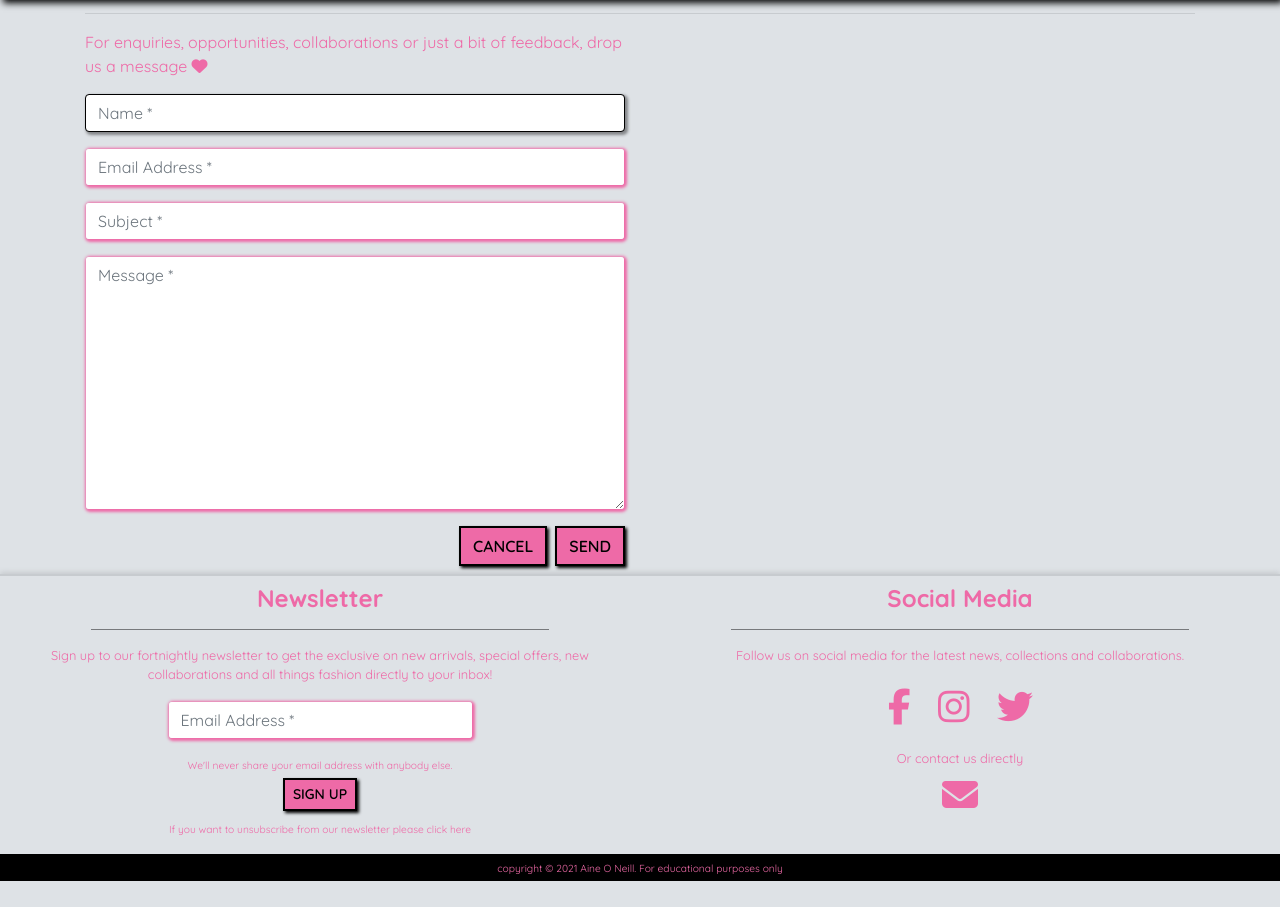
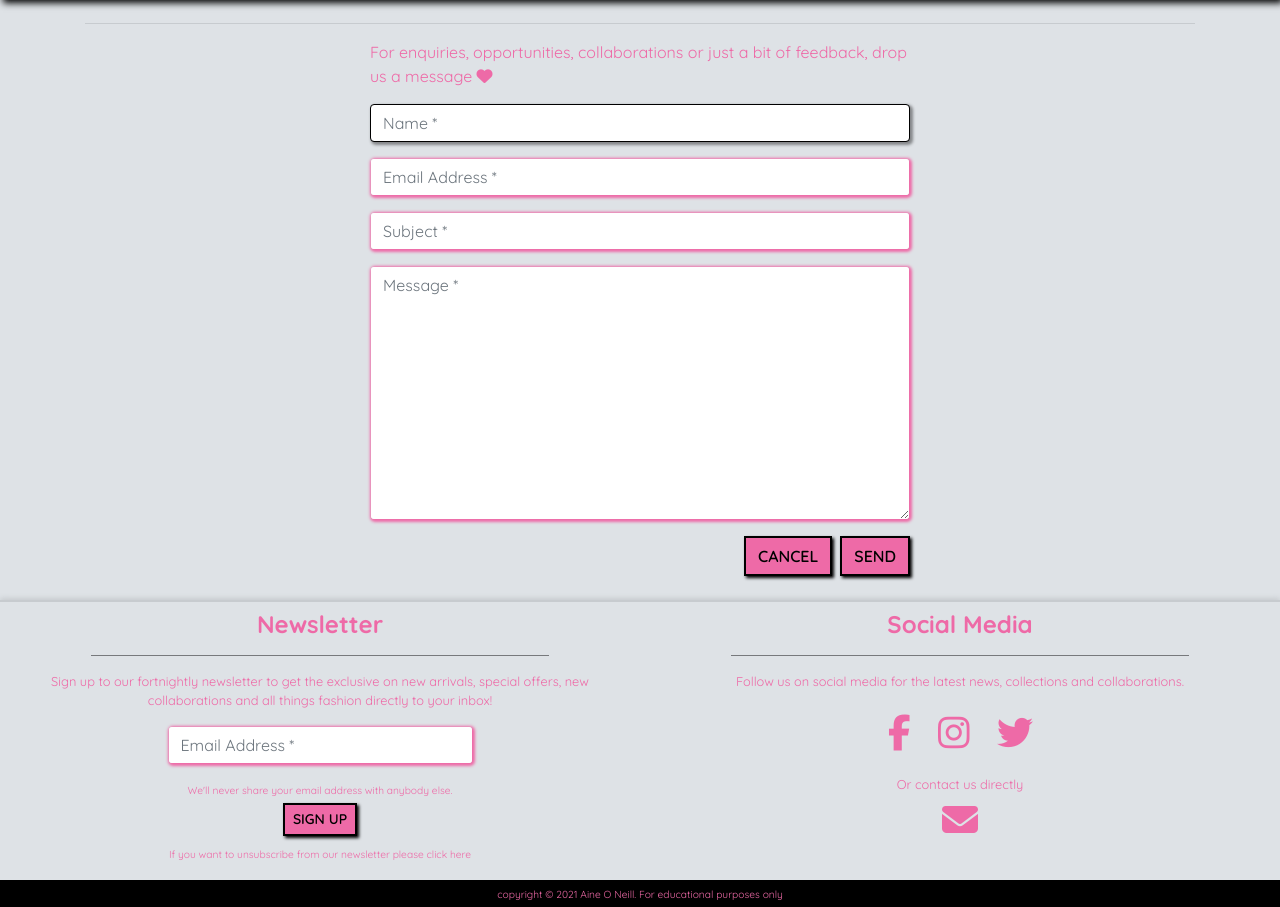
Before and after one commit to aineon/velvet-goldmine, a Django app: page /contact/ in a window 1280 px wide. Shown: the part 245-1152 px from the top of the page. Before the commit the page ends 1126 px from the top, so only its background shows below. Run offline with Django 3.2, Linux system fonts and the light colour scheme; data comes from the database, SQL or seed files in the repository; some libraries are stand-ins or nearby versions; some web fonts are replaced.

Commit message:
Minor adjustments to styling and layout

```diff
--- a/contact/templates/contact/contact.html
+++ b/contact/templates/contact/contact.html
@@ -15,13 +15,13 @@
     <div class="container">
         <div class="row">
             <div class="col bag-header">
-                <h2 class="text-pink font-weight-bold mb-4 mobile-center">Get in touch</h2>
+                <h1 class="text-pink font-weight-bold mb-4 text-center">Get in touch</h1>
                 <hr>
             </div>
         </div>
 
         <div class="row">
-            <div class="col-12 col-md-6">
+            <div class="col-12 col-lg-6 offset-lg-3">
                 <p class="text-pink mobile-center">
                     For enquiries, opportunities, collaborations or just a bit of feedback, drop us a message
                     <i class="fas fa-heart"></i>
@@ -31,7 +31,7 @@
 
         <!--Message form-->
         <div class="row">
-            <div class="col-12 col-md-6">
+            <div class="col-12 col-md-10 offset-md-1 col-lg-6 offset-lg-3 mb-3">
                 <form method="POST" action="{% url 'contact' %}">
                 {% csrf_token %}
                 {{ form|crispy }}
--- a/contact/templates/contact/newsletter_unsubscribe.html
+++ b/contact/templates/contact/newsletter_unsubscribe.html
@@ -15,7 +15,7 @@
     <div class="container-fluid newsletter-container">
         <div class="row">
             <div class="col bag-header">
-                <h2 class="text-pink font-weight-bold text-center mb-4">Unsubscribe from our Newsletter</h2>
+                <h1 class="text-pink font-weight-bold text-center mb-4">Unsubscribe from our Newsletter</h1>
                 <hr>
             </div>
         </div>
```
